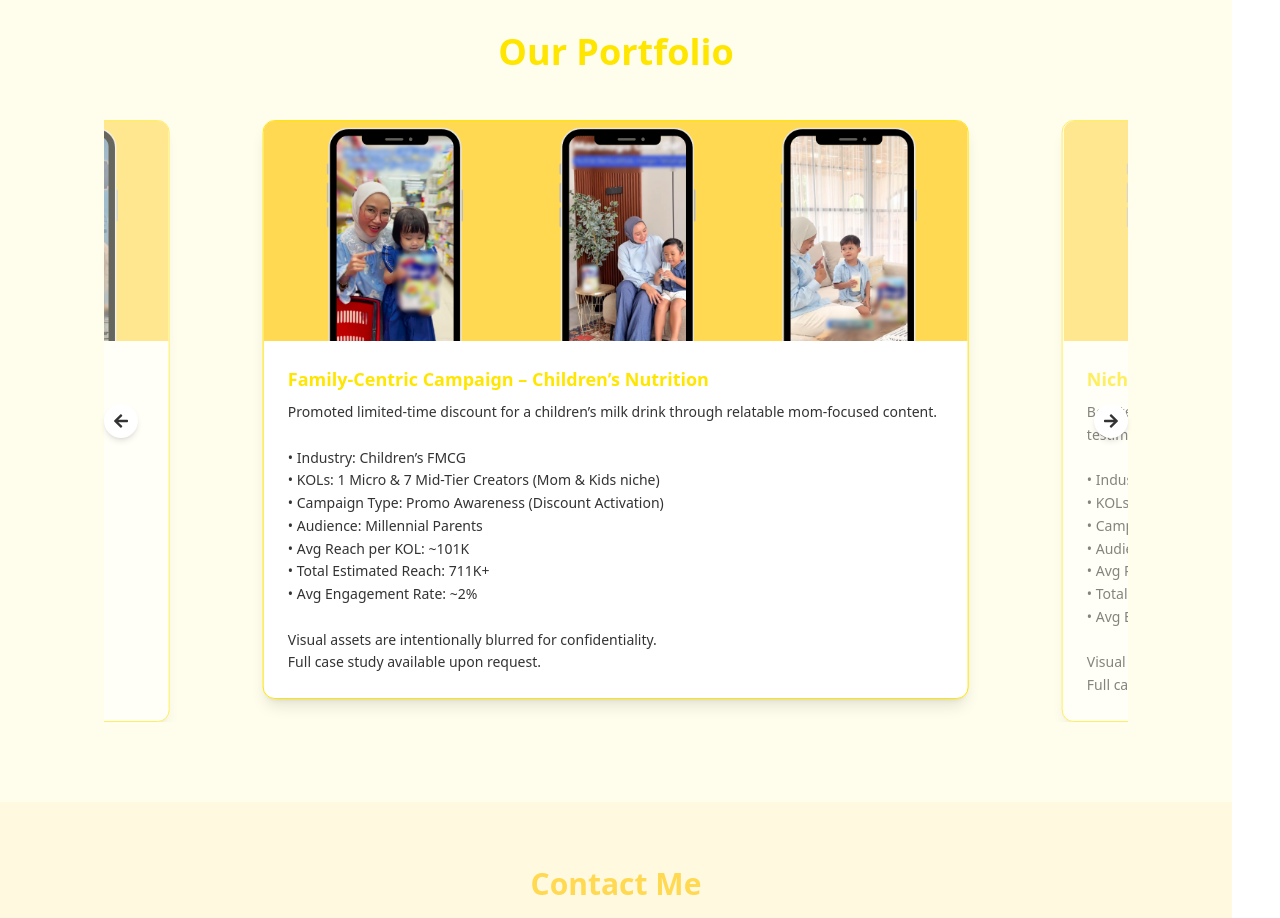
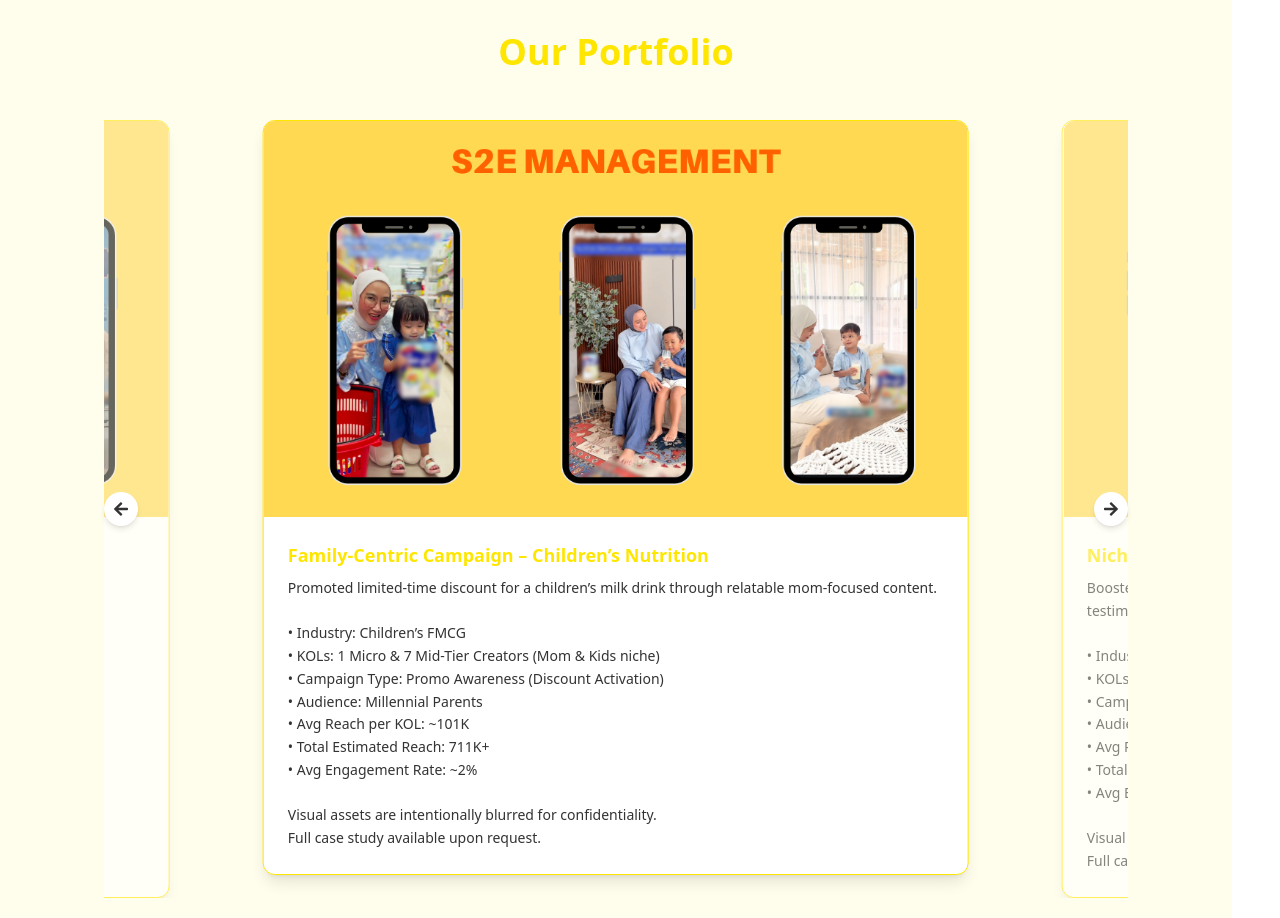
Before and after one commit to s2emanagement/s2emanagement.github.io, a React (Vite) app: page / in a window 1280 px wide. Shown: the part 1900-2818 px from the top of the page. Built offline with nearby package versions, Linux system fonts and the light colour scheme.

Commit message:
Update image

```diff
--- a/src/sections/Portfolio.tsx
+++ b/src/sections/Portfolio.tsx
@@ -109,11 +109,13 @@
               }`}
             >
               <div className="rounded-xl overflow-hidden shadow-lg border border-secondary bg-white w-[90%] mx-auto">
-                <img
-                  src={item.image}
-                  alt={`Campaign ${index + 1}`}
-                  className="w-full h-[220px] object-cover"
-                />
+                <div className="w-full aspect-[16/9]">
+                  <img
+                    src={item.image}
+                    alt={`Campaign ${index + 1}`}
+                    className="w-full h-full object-cover"
+                  />
+                </div>
                 <div className="p-6 text-left whitespace-pre-line text-sm leading-relaxed">
                   <h3 className="text-lg font-semibold mb-2 text-secondary">
                     {item.title}
@@ -143,4 +145,4 @@
   )
 }
 
-export default Portfolio;
+export default Portfolio
```
